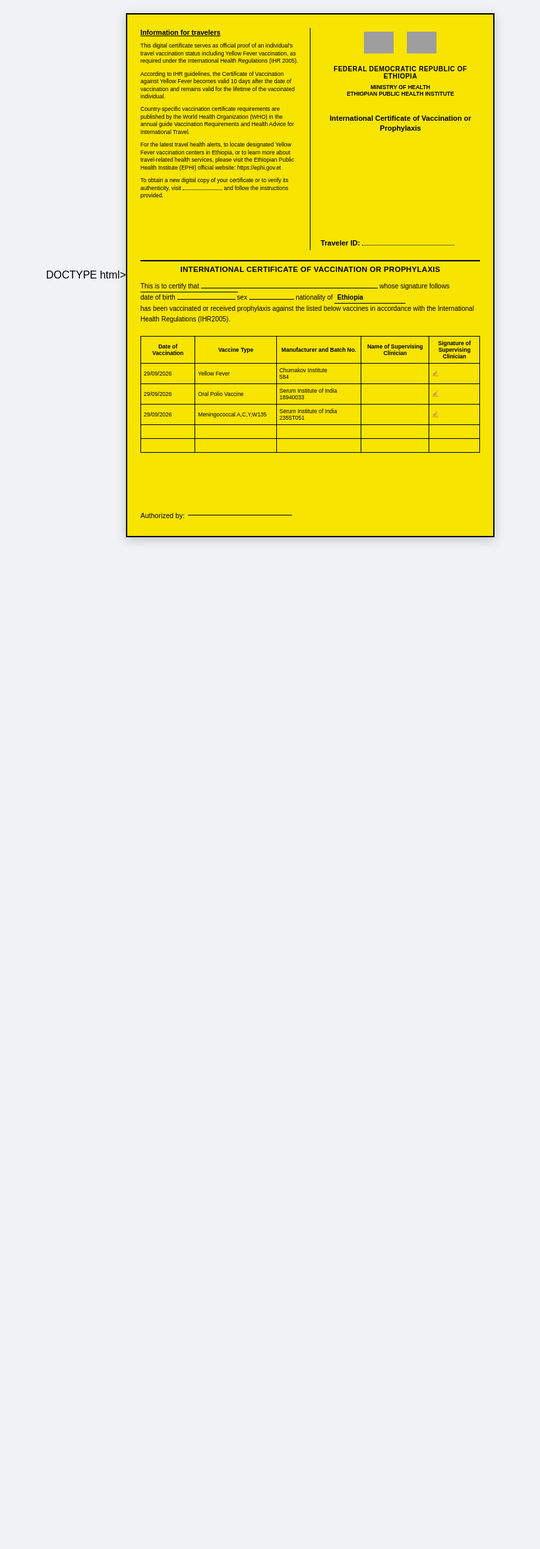
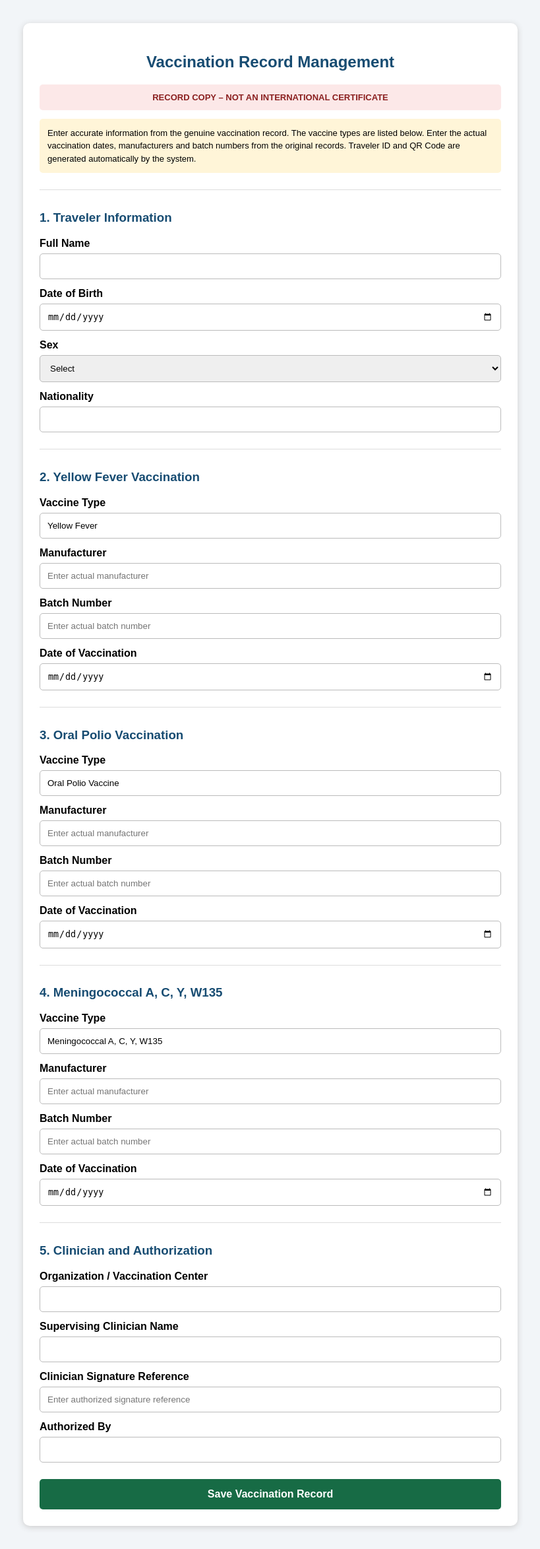
Before and after one commit to muslime63/ephi-certificate-portal-demo, a Flask app: page /admin/issue in a window 1280 px wide. Shown: the whole page at 66% size, without its empty margins (230-1049 px from the left). Before the commit the page ends 823 px from the top, so only its background shows below. Run offline with Flask 3, Linux system fonts and the light colour scheme; the visitor is signed in with stand-in values (Sample User, id 1); some libraries are stand-ins or nearby versions; grey boxes are pictures that could not be loaded.

Commit message:
Revise vaccination record HTML template
Updated the vaccination record template to reflect new styling and structure, including changes to headings, sections, and form fields.

```diff
--- a/templates/issue.html
+++ b/templates/issue.html
@@ -1,257 +1,194 @@
-DOCTYPE html>
+
+<!DOCTYPE html>
 <html lang="en">
 <head>
 <meta charset="UTF-8">
 <meta name="viewport" content="width=device-width, initial-scale=1.0">
-    <title>International Certificate of Vaccination or Prophylaxis</title>
+<title>Vaccination Record Registration</title>
+
 <style>
 body {
-            font-family: 'Arial', sans-serif;
-            background-color: #f0f2f5;
-            display: flex;
-            justify-content: center;
-            align-items: center;
-            padding: 20px;
+    font-family: Arial, sans-serif;
+    background: #f2f5f8;
     margin: 0;
+    padding: 15px;
 }
-        .certificate-card {
-            width: 14.8cm;
-            height: 21cm;
-            background-color: #f7e400; /* Yellow background color matching the image */
-            border: 2px solid #000000;
-            padding: 20px;
-            box-sizing: border-box;
-            display: flex;
-            flex-direction: column;
-            justify-content: space-between;
-            box-shadow: 0 4px 15px rgba(0,0,0,0.2);
+.container {
+    max-width: 700px;
+    margin: 20px auto;
+    background: white;
+    padding: 25px;
+    border-radius: 10px;
+    box-shadow: 0 2px 10px #ccc;
 }
-        .top-panel {
-            display: flex;
-            border-bottom: 2px solid #000000;
-            padding-bottom: 15px;
-            height: 45%;
+h2, h3 { color: #174c72; }
+h2 { text-align: center; }
+.section {
+    margin-top: 25px;
+    padding-top: 12px;
+    border-top: 1px solid #ddd;
 }
-        .left-instructions {
-            width: 50%;
-            padding-right: 15px;
-            border-right: 1px solid #000000;
-            font-size: 8.5px;
-            line-height: 1.35;
-            text-align: left;
-            color: #000000;
-        }
-        .left-instructions h3 {
-            margin-top: 0;
-            margin-bottom: 8px;
-            font-size: 10.5px;
-            font-weight: bold;
-            text-decoration: underline;
-        }
-        .left-instructions p {
-            margin: 0 0 8px 0;
-        }
-        .right-agency-header {
-            width: 50%;
-            padding-left: 15px;
-            text-align: center;
-            display: flex;
-            flex-direction: column;
-            align-items: center;
-        }
-        .logo-container {
-            display: flex;
-            justify-content: center;
-            gap: 20px;
-            margin-bottom: 10px;
-            width: 100%;
-        }
-        .logo-img {
-            width: 45px;
-            height: 45px;
-            object-fit: contain;
-        }
-        .gov-main-title {
-            font-size: 10px;
-            font-weight: bold;
-            margin: 2px 0;
-            letter-spacing: 0.5px;
-        }
-        .ministry-sub-title {
-            font-size: 8.5px;
-            font-weight: bold;
-            margin: 4px 0 15px 0;
-            line-height: 1.2;
-        }
-        .doc-title-main {
-            font-size: 11px;
-            font-weight: bold;
-            margin: 10px 0;
-            line-height: 1.3;
-        }
-        .traveler-id-block {
-            font-size: 11px;
-            font-weight: bold;
-            text-align: left;
-            width: 100%;
-            margin-top: auto;
-            margin-bottom: 5px;
-        }
-        .dotted-line {
-            border-bottom: 1px dotted #000000;
-            display: inline-block;
-            min-width: 120px;
-        }
-        .bottom-panel {
-            height: 52%;
-            display: flex;
-            flex-direction: column;
-            justify-content: flex-start;
-        }
-        .center-cert-heading {
-            text-align: center;
-            font-size: 11.5px;
-            font-weight: bold;
-            margin-bottom: 12px;
-            letter-spacing: 0.3px;
-        }
-        .cert-statement {
-            font-size: 10px;
-            line-height: 1.6;
-            margin-bottom: 12px;
-        }
-        .inline-fill {
-            border-bottom: 1px solid #000000;
-            display: inline-block;
-            padding: 0 4px;
+label {
+    display: block;
+    margin-top: 13px;
     font-weight: bold;
 }
-        .vaccine-table {
+input, select {
     width: 100%;
-            border-collapse: collapse;
-            font-size: 9px;
-            margin-top: 5px;
+    padding: 11px;
+    margin-top: 6px;
+    border: 1px solid #bbb;
+    border-radius: 5px;
+    box-sizing: border-box;
 }
-        .vaccine-table th, .vaccine-table td {
-            border: 1px solid #000000;
-            padding: 5px 4px;
-            text-align: left;
-            vertical-align: middle;
+button {
+    width: 100%;
+    margin-top: 25px;
+    padding: 14px;
+    background: #176b45;
+    color: white;
+    border: 0;
+    border-radius: 5px;
+    font-size: 16px;
+    font-weight: bold;
+    cursor: pointer;
 }
-        .vaccine-table th {
+.note {
+    background: #fff5d8;
+    padding: 12px;
+    border-radius: 5px;
+    font-size: 13px;
+    line-height: 1.5;
+}
+.disclaimer {
+    background: #fce8e8;
+    color: #8b2020;
+    padding: 12px;
+    border-radius: 5px;
+    font-size: 13px;
     font-weight: bold;
     text-align: center;
-            font-size: 8.5px;
-            line-height: 1.2;
 }
-        .vaccine-table td {
-            font-size: 8.5px;
-        }
-        .signature-cell {
-            text-align: center;
+.small {
+    color: #555;
     font-size: 12px;
-        }
-        .auth-footer {
-            margin-top: auto;
-            font-size: 10.5px;
-            display: flex;
-            justify-content: flex-start;
-            align-items: center;
-            padding-bottom: 5px;
+    margin-top: 5px;
 }
 </style>
 </head>
+
 <body>
+<div class="container">
 
-<div class="certificate-card">
-    <!-- FUULA OLIROO (Top Panel) -->
-    <div class="top-panel">
-        <div class="left-instructions">
-            <h3>Information for travelers</h3>
-            <p>This digital certificate serves as official proof of an individual's travel vaccination status including Yellow Fever vaccination, as required under the International Health Regulations (IHR 2005).</p>
-            <p>According to IHR guidelines, the Certificate of Vaccination against Yellow Fever becomes valid 10 days after the date of vaccination and remains valid for the lifetime of the vaccinated individual.</p>
-            <p>Country-specific vaccination certificate requirements are published by the World Health Organization (WHO) in the annual guide Vaccination Requirements and Health Advice for International Travel.</p>
-            <p>For the latest travel health alerts, to locate designated Yellow Fever vaccination centers in Ethiopia, or to learn more about travel-related health services, please visit the Ethiopian Public Health Institute (EPHI) official website: https://ephi.gov.et</p>
-            <p style="margin-bottom: 0;">To obtain a new digital copy of your certificate or to verify its authenticity, visit <span class="dotted-line" style="min-width: 60px;"></span> and follow the instructions provided.</p>
+<h2>Vaccination Record Management</h2>
+
+<div class="disclaimer">
+RECORD COPY – NOT AN INTERNATIONAL CERTIFICATE
 </div>
 
-        <div class="right-agency-header">
-            <div class="logo-container">
-                <!-- Logoon Ministeera Fayyaa fi EPHI asitti seenu -->
-                <img class="logo-img" src="https://wikimedia.org" alt="Ethiopia Emblem">
-                <img class="logo-img" src="https://wikimedia.org" alt="EPHI Logo">
-            </div>
-            <div class="gov-main-title">FEDERAL DEMOCRATIC REPUBLIC OF ETHIOPIA</div>
-            <div class="ministry-sub-title">MINISTRY OF HEALTH<br>ETHIOPIAN PUBLIC HEALTH INSTITUTE</div>
-            <div class="doc-title-main">International Certificate of Vaccination or<br>Prophylaxis</div>
-            <div class="traveler-id-block">Traveler ID: <span class="dotted-line" style="min-width: 140px;"></span></div>
-        </div>
+<p class="note">
+Enter accurate information from the genuine vaccination record.
+The vaccine types are listed below. Enter the actual vaccination
+dates, manufacturers and batch numbers from the original records.
+Traveler ID and QR Code are generated automatically by the system.
+</p>
+
+<form action="/admin/issue" method="POST">
+
+<div class="section">
+<h3>1. Traveler Information</h3>
+
+<label>Full Name</label>
+<input type="text" name="recipient" required>
+
+<label>Date of Birth</label>
+<input type="date" name="dob" required>
+
+<label>Sex</label>
+<select name="sex" required>
+<option value="">Select</option>
+<option value="Male">Male</option>
+<option value="Female">Female</option>
+</select>
+
+<label>Nationality</label>
+<input type="text" name="nationality" required>
 </div>
 
-    <!-- FUULA GADIROO (Bottom Panel) -->
-    <div class="bottom-panel">
-        <div class="center-cert-heading">INTERNATIONAL CERTIFICATE OF VACCINATION OR PROPHYLAXIS</div>
+<div class="section">
+<h3>2. Yellow Fever Vaccination</h3>
 
-        <div class="cert-statement">
-            This is to certify that <span class="inline-fill" style="width: 260px;"></span> whose signature follows <span class="inline-fill" style="width: 140px;"></span><br>
-            date of birth <span class="inline-fill" style="width: 80px;"></span> sex <span class="inline-fill" style="width: 60px;"></span> nationality of <span class="inline-fill" style="width: 100px;">Ethiopia</span><br>
-            has been vaccinated or received prophylaxis against the listed below vaccines in accordance with the International Health Regulations (IHR2005).
+<label>Vaccine Type</label>
+<input type="text" value="Yellow Fever" readonly>
+
+<label>Manufacturer</label>
+<input type="text" name="yellow_fever_manufacturer"
+placeholder="Enter actual manufacturer">
+
+<label>Batch Number</label>
+<input type="text" name="yellow_fever_batch_no"
+placeholder="Enter actual batch number">
+
+<label>Date of Vaccination</label>
+<input type="date" name="yellow_fever_date">
 </div>
 
-        <table class="vaccine-table">
-            <thead>
-                <tr>
-                    <th style="width: 16%;">Date of<br>Vaccination</th>
-                    <th style="width: 24%;">Vaccine Type</th>
-                    <th style="width: 25%;">Manufacturer and Batch No.</th>
-                    <th style="width: 20%;">Name of Supervising<br>Clinician</th>
-                    <th style="width: 15%;">Signature of<br>Supervising<br>Clinician</th>
-                </tr>
-            </thead>
-            <tbody>
-                <tr>
-                    <td>29/09/2026</td>
-                    <td>Yellow Fever</td>
-                    <td>Chumakov Institute<br>584</td>
-                    <td></td>
-                    <td class="signature-cell">✍️</td>
-                </tr>
-                <tr>
-                    <td>29/09/2026</td>
-                    <td>Oral Polio Vaccine</td>
-                    <td>Serum Institute of India<br>18940033</td>
-                    <td></td>
-                    <td class="signature-cell">✍️</td>
-                </tr>
-                <tr>
-                    <td>29/09/2026</td>
-                    <td>Meningococcal A,C,Y,W135</td>
-                    <td>Serum Institute of India<br>2355T051</td>
-                    <td></td>
-                    <td class="signature-cell">✍️</td>
-                </tr>
-                <tr>
-                    <td>&nbsp;</td>
-                    <td>&nbsp;</td>
-                    <td>&nbsp;</td>
-                    <td>&nbsp;</td>
-                    <td>&nbsp;</td>
-                </tr>
-                <tr>
-                    <td>&nbsp;</td>
-                    <td>&nbsp;</td>
-                    <td>&nbsp;</td>
-                    <td>&nbsp;</td>
-                    <td>&nbsp;</td>
-                </tr>
-            </tbody>
-        </table>
+<div class="section">
+<h3>3. Oral Polio Vaccination</h3>
 
-        <div class="auth-footer">
-            Authorized by: <span class="inline-fill" style="width: 150px; margin-left: 5px;"></span>
-        </div>
-    </div>
+<label>Vaccine Type</label>
+<input type="text" value="Oral Polio Vaccine" readonly>
+
+<label>Manufacturer</label>
+<input type="text" name="oral_polio_manufacturer"
+placeholder="Enter actual manufacturer">
+
+<label>Batch Number</label>
+<input type="text" name="oral_polio_batch_no"
+placeholder="Enter actual batch number">
+
+<label>Date of Vaccination</label>
+<input type="date" name="oral_polio_date">
 </div>
 
+<div class="section">
+<h3>4. Meningococcal A, C, Y, W135</h3>
+
+<label>Vaccine Type</label>
+<input type="text" value="Meningococcal A, C, Y, W135" readonly>
+
+<label>Manufacturer</label>
+<input type="text" name="meningococcal_manufacturer"
+placeholder="Enter actual manufacturer">
+
+<label>Batch Number</label>
+<input type="text" name="meningococcal_batch_no"
+placeholder="Enter actual batch number">
+
+<label>Date of Vaccination</label>
+<input type="date" name="meningococcal_date">
+</div>
+
+<div class="section">
+<h3>5. Clinician and Authorization</h3>
+
+<label>Organization / Vaccination Center</label>
+<input type="text" name="organization" required>
+
+<label>Supervising Clinician Name</label>
+<input type="text" name="supervising_clinician" required>
+
+<label>Clinician Signature Reference</label>
+<input type="text" name="clinician_signature"
+placeholder="Enter authorized signature reference">
+
+<label>Authorized By</label>
+<input type="text" name="authorized_by" required>
+</div>
+
+<button type="submit">Save Vaccination Record</button>
+
+</form>
+</div>
 </body>
 </html>
```
Lines whose indentation alone changed are shown as unchanged.
